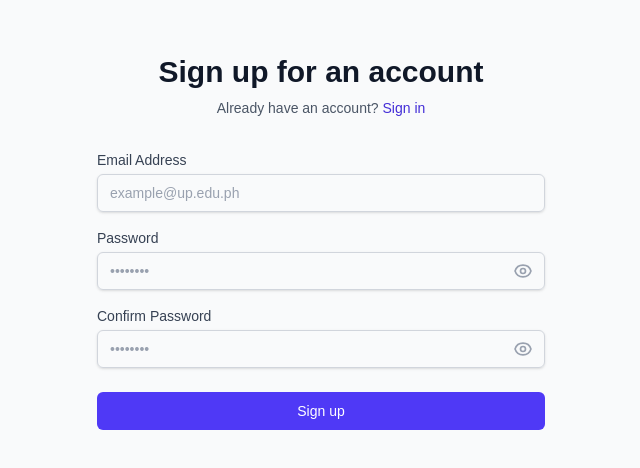
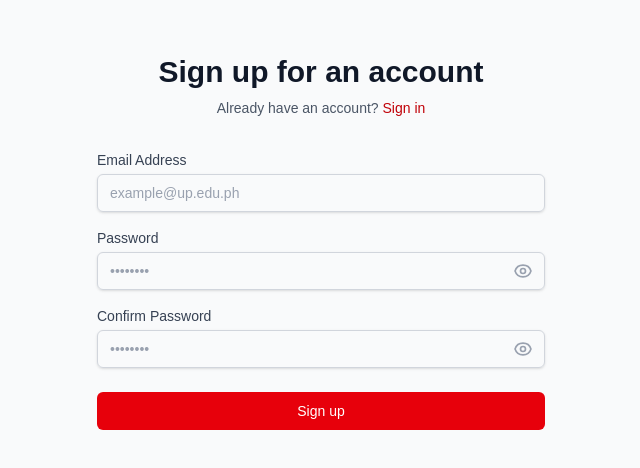
Before and after one commit to Jihl0/verdex, a Next.js app: page /sign-up in a window 1280 px wide. Shown: the part 170-638 px from the top of the page, without its empty margins (319-959 px from the left). Built offline with nearby package versions, Linux system fonts and the light colour scheme; no server answers.

Commit message:
style: changed color from indigo to red

```diff
--- a/src/app/sign-up/page.jsx
+++ b/src/app/sign-up/page.jsx
@@ -143,7 +143,7 @@ export default function SignUpPage() {
           </h2>
           <p className="mt-2 text-sm text-gray-600">
             Already have an account?{' '}
-            <a href="/login" className="font-medium text-indigo-700 hover:text-indigo-400">
+            <a href="/login" className="font-medium text-red-700 hover:text-red-400">
               Sign in
             </a>
           </p>
@@ -163,7 +163,7 @@ export default function SignUpPage() {
                 required
                 value={formData.email}
                 onChange={handleChange}
-                className={`mt-1 appearance-none block w-full px-3 py-2 border ${errors.email ? 'border-red-300' : 'border-gray-300'} text-gray-700 rounded-md shadow-sm placeholder-gray-400 focus:outline-none focus:ring-indigo-500 focus:border-indigo-500 sm:text-sm`}
+                className={`mt-1 appearance-none block w-full px-3 py-2 border ${errors.email ? 'border-red-300' : 'border-gray-300'} text-gray-700 rounded-md shadow-sm placeholder-gray-400 focus:outline-none focus:ring-red-500 focus:border-red-500 sm:text-sm`}
                 placeholder="example@up.edu.ph"
               />
               {errors.email && (
@@ -184,7 +184,7 @@ export default function SignUpPage() {
                   required
                   value={formData.password}
                   onChange={handleChange}
-                  className={`mt-1 appearance-none block w-full px-3 py-2 border ${errors.password ? 'border-red-300' : 'border-gray-300'} text-gray-700 rounded-md shadow-sm placeholder-gray-400 focus:outline-none focus:ring-indigo-500 focus:border-indigo-500 sm:text-sm pr-10`}
+                  className={`mt-1 appearance-none block w-full px-3 py-2 border ${errors.password ? 'border-red-300' : 'border-gray-300'} text-gray-700 rounded-md shadow-sm placeholder-gray-400 focus:outline-none focus:ring-red-500 focus:border-red-500 sm:text-sm pr-10`}
                   placeholder="••••••••"
                 />
                 <button
@@ -223,7 +223,7 @@ export default function SignUpPage() {
                   required
                   value={formData.confirmPassword}
                   onChange={handleChange}
-                  className={`mt-1 appearance-none block w-full px-3 py-2 border ${errors.confirmPassword ? 'border-red-300' : 'border-gray-300'} text-gray-700 rounded-md shadow-sm placeholder-gray-400 focus:outline-none focus:ring-indigo-500 focus:border-indigo-500 sm:text-sm pr-10`}
+                  className={`mt-1 appearance-none block w-full px-3 py-2 border ${errors.confirmPassword ? 'border-red-300' : 'border-gray-300'} text-gray-700 rounded-md shadow-sm placeholder-gray-400 focus:outline-none focus:ring-red-500 focus:border-red-500 sm:text-sm pr-10`}
                   placeholder="••••••••"
                 />
                 <button
@@ -254,7 +254,7 @@ export default function SignUpPage() {
             <button
               type="submit"
               disabled={loading}
-              className={`group relative w-full flex justify-center py-2 px-4 border border-transparent text-sm font-medium rounded-md text-white ${loading ? 'bg-indigo-400' : 'bg-indigo-600 hover:bg-indigo-700'} focus:outline-none focus:ring-2 focus:ring-offset-2 focus:ring-indigo-500`}
+              className={`group relative w-full flex justify-center py-2 px-4 border border-transparent text-sm font-medium rounded-md text-white ${loading ? 'bg-red-400' : 'bg-red-600 hover:bg-red-700'} focus:outline-none focus:ring-2 focus:ring-offset-2 focus:ring-red-500`}
             >
               {loading ? (
                 <>
```
